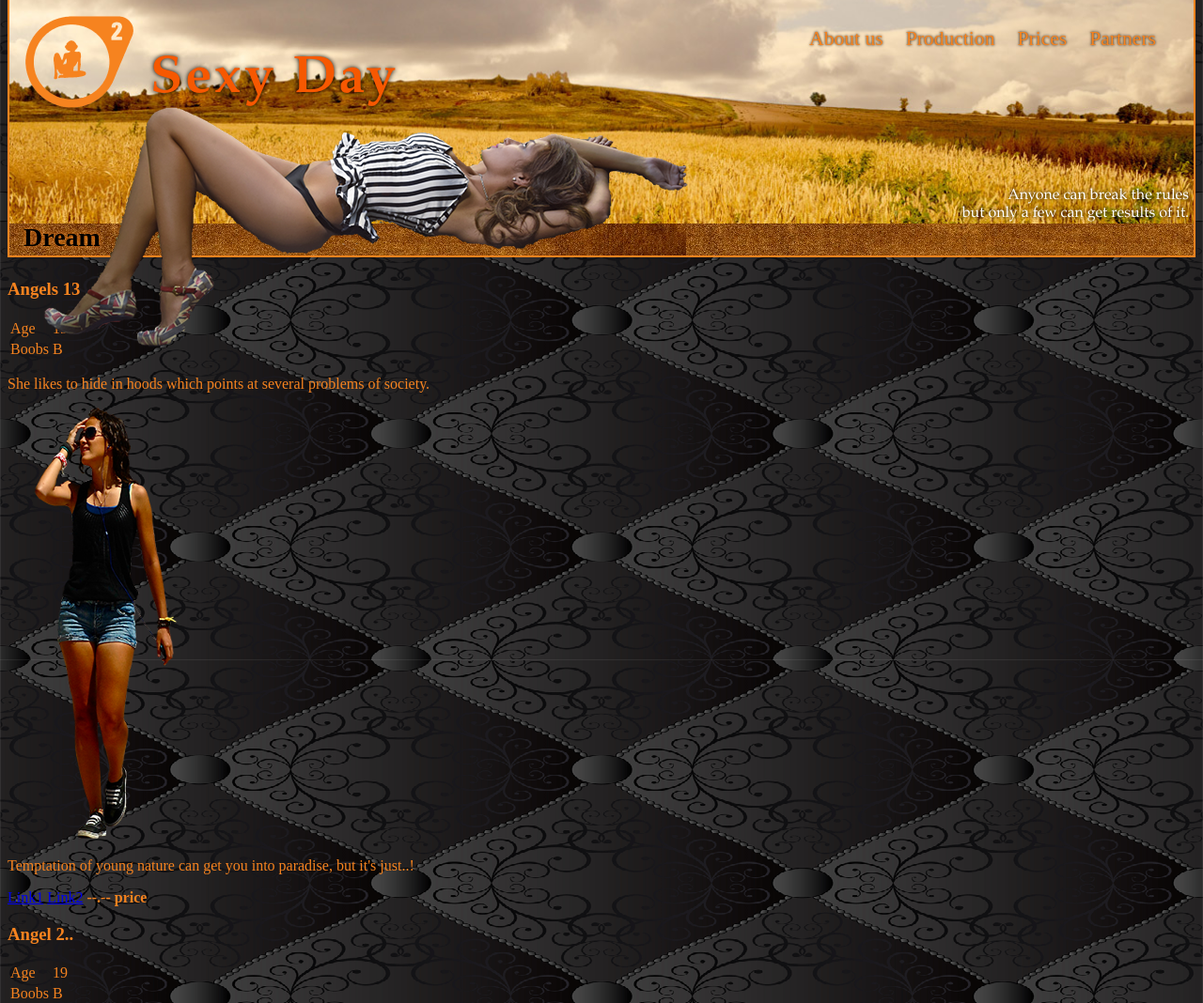
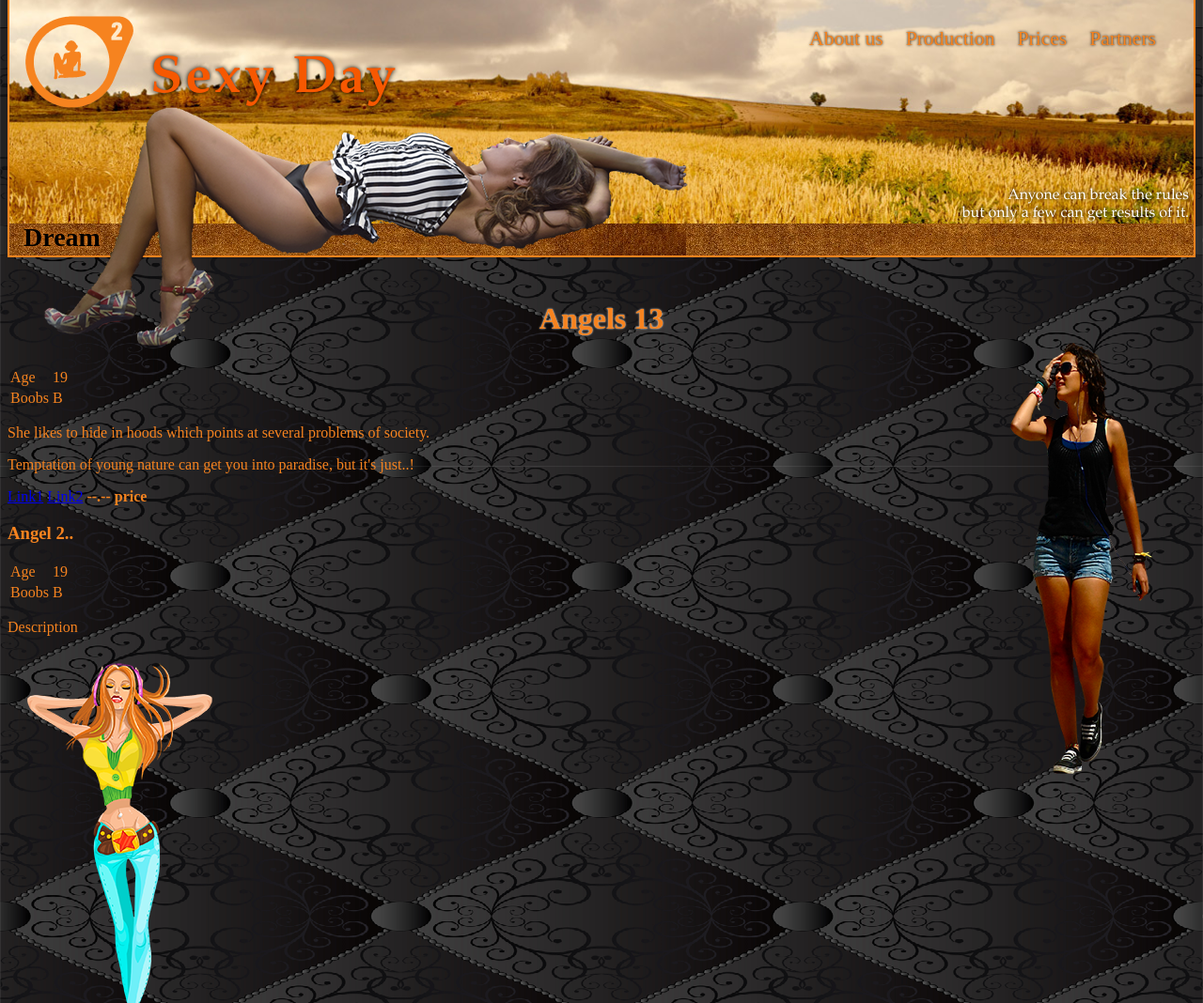
Before and after one commit to Ridj/django_web1, a Django app: page / in a window 1280 px wide. Shown: the top 1068 px of the page at 94% size. Run offline with Django 3.2, Linux system fonts and the light colour scheme; parts of the project's set-up code (start-up, migrations or seed data) failed here and were passed over.

Commit message:
ver. 0.18.9 --few cartoons, new z-indexes

```diff
--- a/web1/templates/web1/index.html
+++ b/web1/templates/web1/index.html
@@ -91,6 +93,7 @@
             text-shadow: black 0 0 4px;
             font-size: 100%;
             padding-right: 5px;
+            z-index: 1;
         }
 
         .baby   {
@@ -98,6 +101,7 @@
             margin-left: 20px;
             margin-top: -200px;
             margin-bottom: -182px;
+            z-index: 0;
         }
 
         .new_h2 {
@@ -111,9 +115,39 @@
             border-right: 2px solid rgb(246, 131, 31);
         }
 
+        .welcome    {
+            position: relative;
+            text-align: center;
+            padding-top: 15px;
+            font-size: 200%;
+            text-shadow: white 0 0 2px;
+            z-index: 1;
+        }
+
+        .glass-girl   {
+            position: absolute;
+            right: 0;
+            margin-top: -25px;
+            padding-right: 25px;
+        }
+
         .center {
             display: inline;
             padding-left: 70px;
+        }
+
+        .books  {
+            position: absolute;
+            right: 0;
+            margin-right: 100px;
+            margin-top: 50px;
+            margin-bottom: 90px;
+            z-index: 0;
+        }
+
+        .inputs {
+            position: relative;
+            z-index: 1;
         }
 
         .feedback {
@@ -287,7 +321,10 @@
             <img src="../../static/web1/wiki-2.png" alt="Description">
         </p>
         <h2 class="new_h2">Dream</h2>
-        <h3>Angels 13</h3>
+        <h3 class="welcome">Angels 13</h3>
+        <p class="glass-girl">
+            <img src="../../static/web1/bottle-left.png" width="209" height="459" alt="One">
+        </p>
         <table>
             <tr>
                 <td>Age</td><td>19</td>
```
Also changed, not shown: other parts of web1/templates/web1/index.html (+14 -13 lines).
